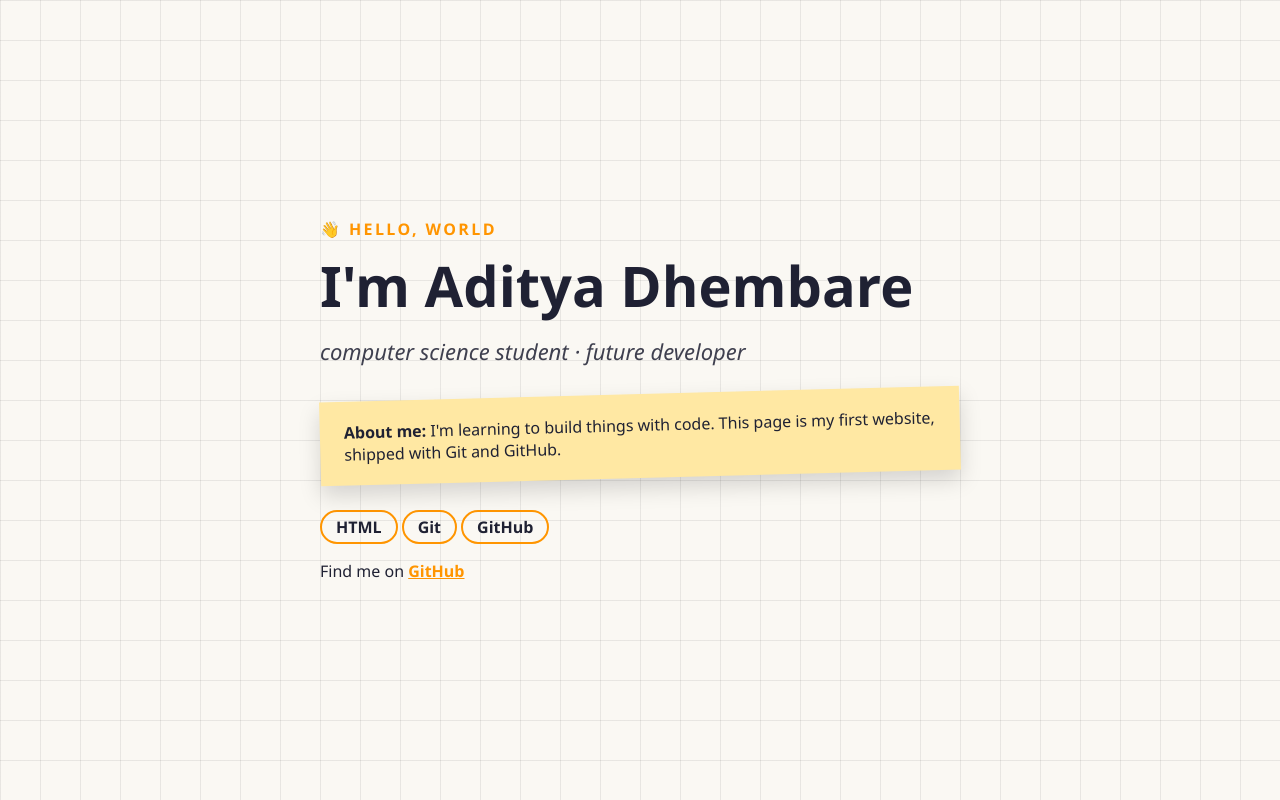
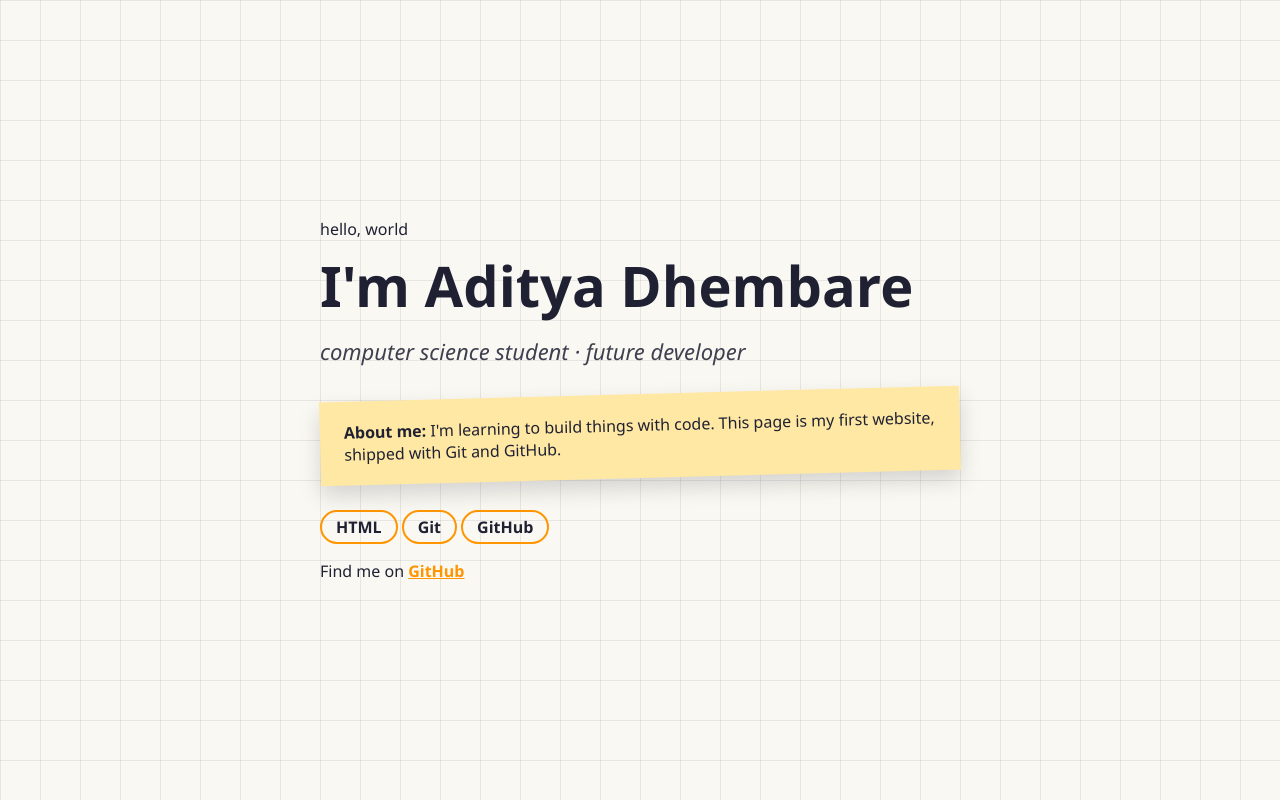
Before and after one commit to Aditya-Dhembare/portfolio-website, a plain HTML site: page index.html in a window 1280 px wide. Drawn offline with Linux system fonts and the light colour scheme.

Commit message:
wrong code

```diff
--- a/index.html
+++ b/index.html
@@ -32,7 +32,7 @@
 </head>
 <body>
   <main>
-    <p class="hello">👋 hello, world</p>
+    <p class="hello"></p>hello, world</p>
     <h1>I'm Aditya Dhembare</h1>
     <p class="tagline">computer science student · future developer</p>
     <div class="note">
```
